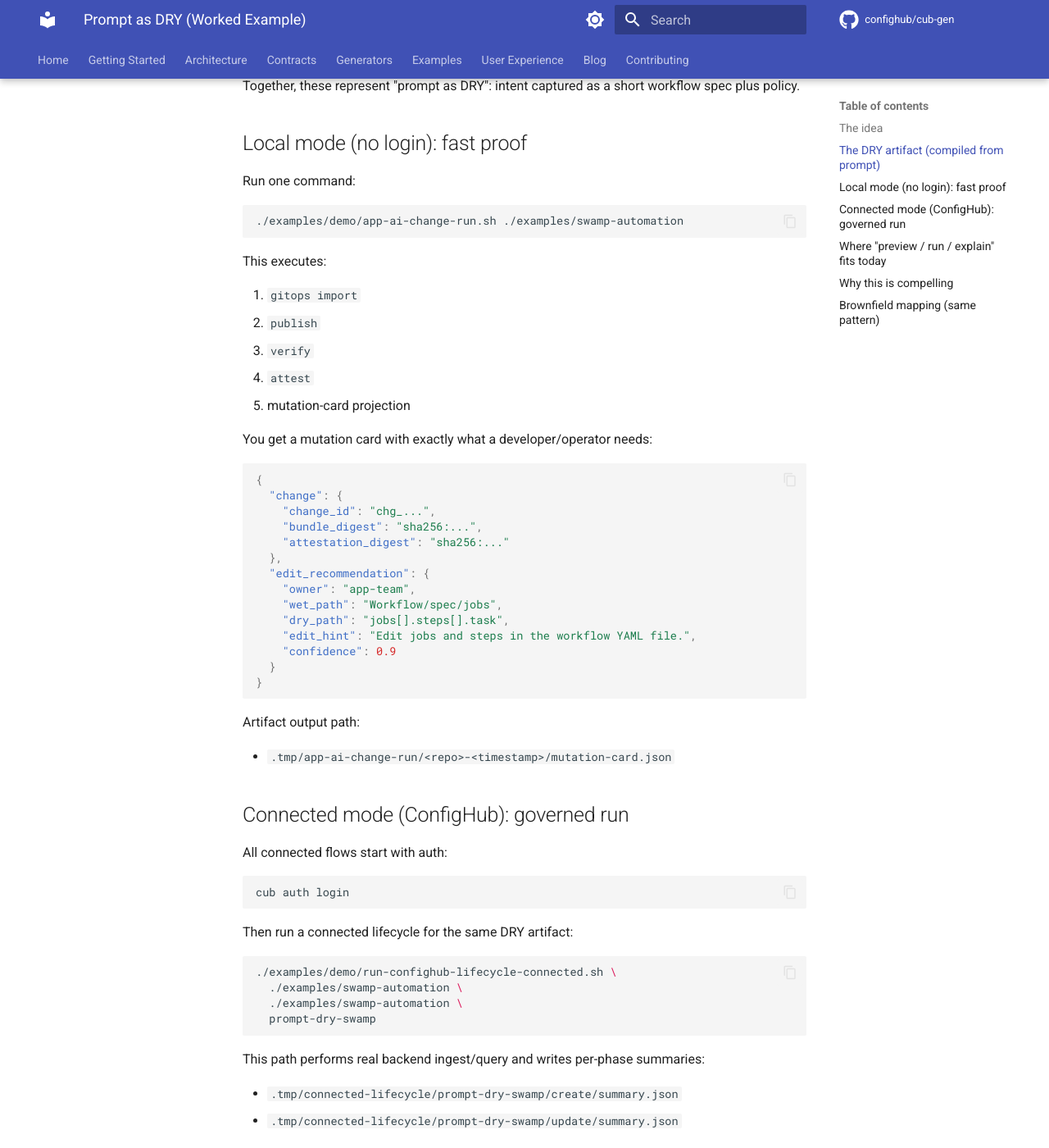
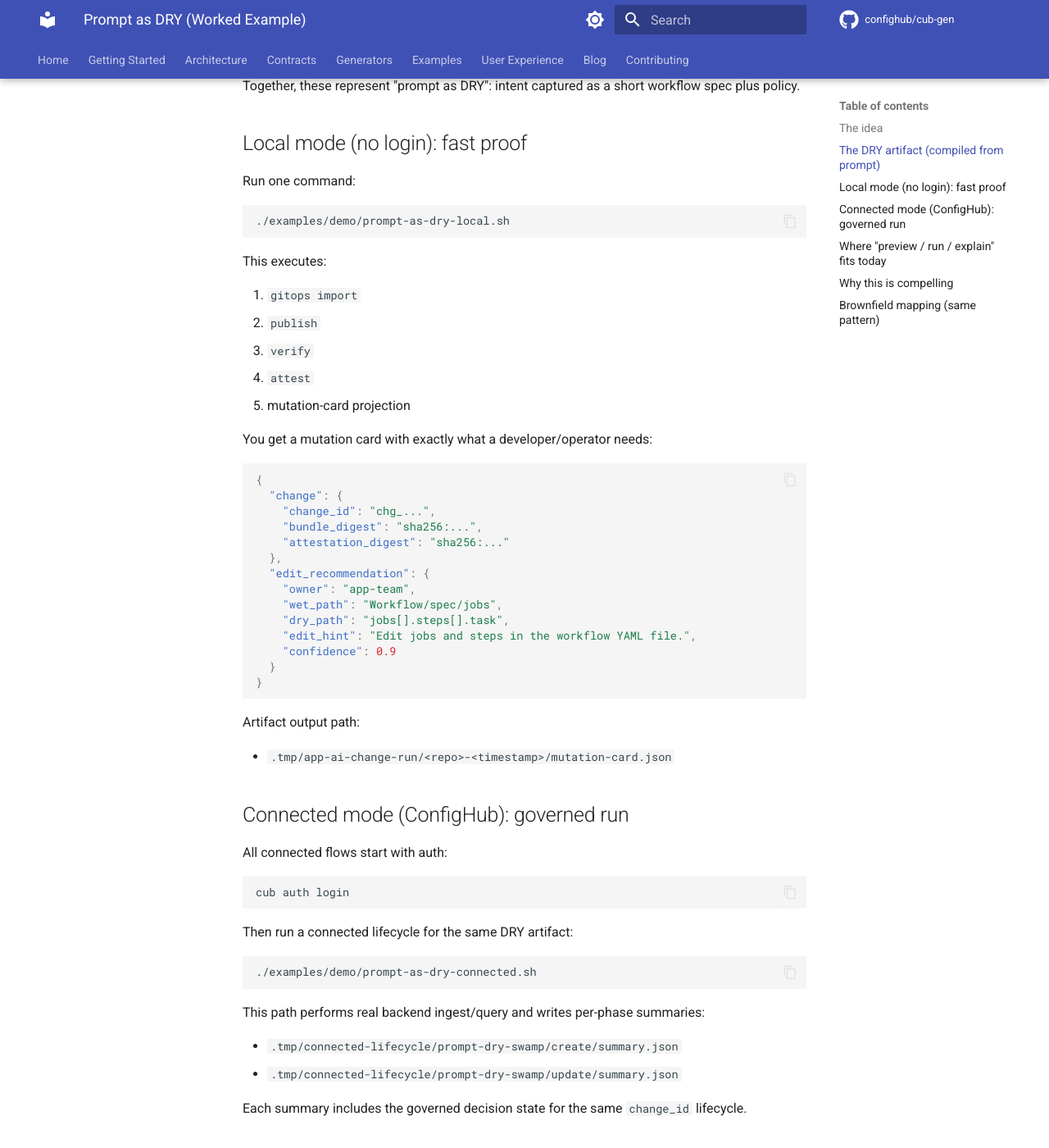
Before and after one commit to confighub/cub-gen, an MkDocs documentation site: the page built from docs/workflows/prompt-as-dry.md, in a window 1280 px wide and 1400 px high, scrolled down 764 px. Shown: the whole window at 82% size. Built offline with MkDocs 1.6.1 and Material for MkDocs 9.7.7, drawn with Linux system fonts in a browser that asks for light colours; comment, search, counter and statistics services are not loaded.

Commit message:
feat(demo): add prompt-as-dry local and connected runner scripts (#134)

````diff
--- a/docs/workflows/prompt-as-dry.md
+++ b/docs/workflows/prompt-as-dry.md
@@ -33,7 +33,7 @@ Together, these represent "prompt as DRY": intent captured as a short workflow s
 Run one command:
 
 ```bash
-./examples/demo/app-ai-change-run.sh ./examples/swamp-automation
+./examples/demo/prompt-as-dry-local.sh
 ```
 
 This executes:
@@ -78,10 +78,7 @@ cub auth login
 Then run a connected lifecycle for the same DRY artifact:
 
 ```bash
-./examples/demo/run-confighub-lifecycle-connected.sh \
-  ./examples/swamp-automation \
-  ./examples/swamp-automation \
-  prompt-dry-swamp
+./examples/demo/prompt-as-dry-connected.sh
 ```
 
 This path performs real backend ingest/query and writes per-phase summaries:
````
Also changed, not shown: examples/demo/README.md (+3 -0 lines), 2 other files.
